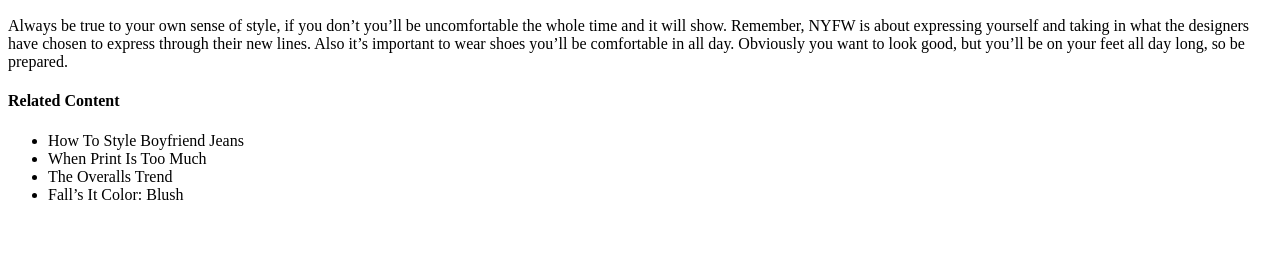
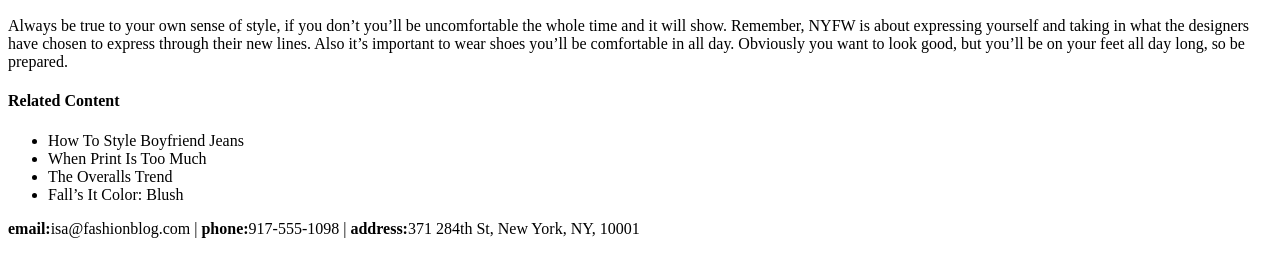
Before and after one commit to AbrahimAbdulkader/FashionBlog, a plain HTML site: page FashionBlog/index.html in a window 1280 px wide. Shown: the part 1599-1853 px from the top of the page. Before the commit the page ends 1819 px from the top, so only its background shows below. Drawn offline with Linux system fonts and the light colour scheme.

Commit message:
Contact Info

```diff
--- a/FashionBlog/index.html
+++ b/FashionBlog/index.html
@@ -44,5 +44,12 @@
     <li>Fall’s It Color: Blush</li>
 </ul>
 
+<div id="contact">
+    <p><strong>email:</strong>isa@fashionblog.com | <strong>phone:</strong>917-555-1098 | <strong>address:</strong>371
+        284th St, New York, NY, 10001</p>
+
+</div>
+
+</body>
 
 </html>
```
